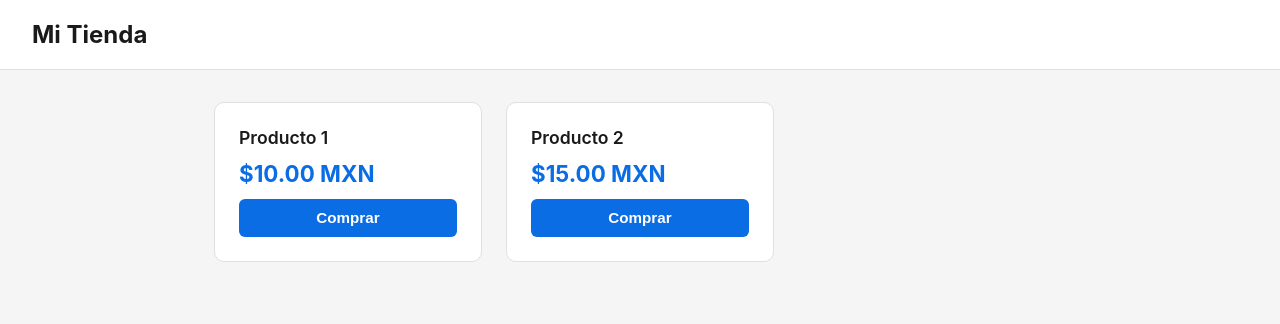
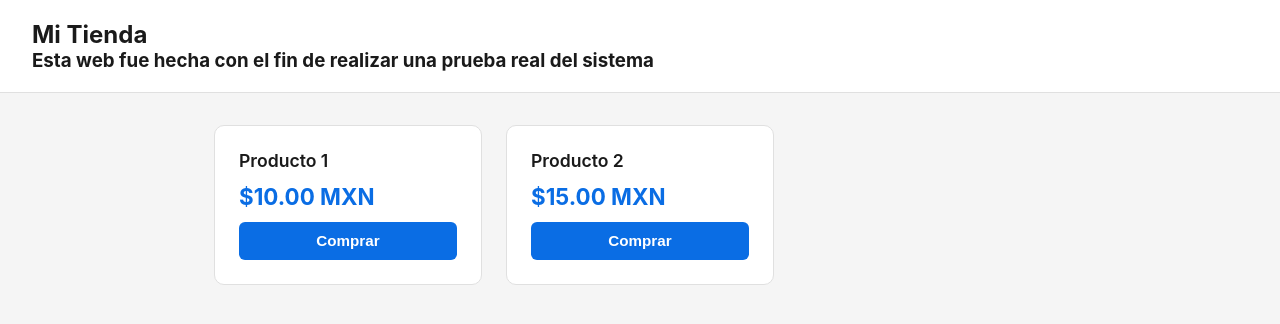
Before and after one commit to rafaelrc2001/pago, a website: page public/index.html in a window 1280 px wide. Drawn offline with Linux system fonts and the light colour scheme.

Commit message:
Envio de informacion

```diff
--- a/public/index.html
+++ b/public/index.html
@@ -10,6 +10,7 @@
 
   <header class="store-header">
     <h1>Mi Tienda</h1>
+    <h3>Esta web fue hecha con el fin de realizar una prueba real del sistema</h3>
   </header>
 
   <main class="store-grid">
```
